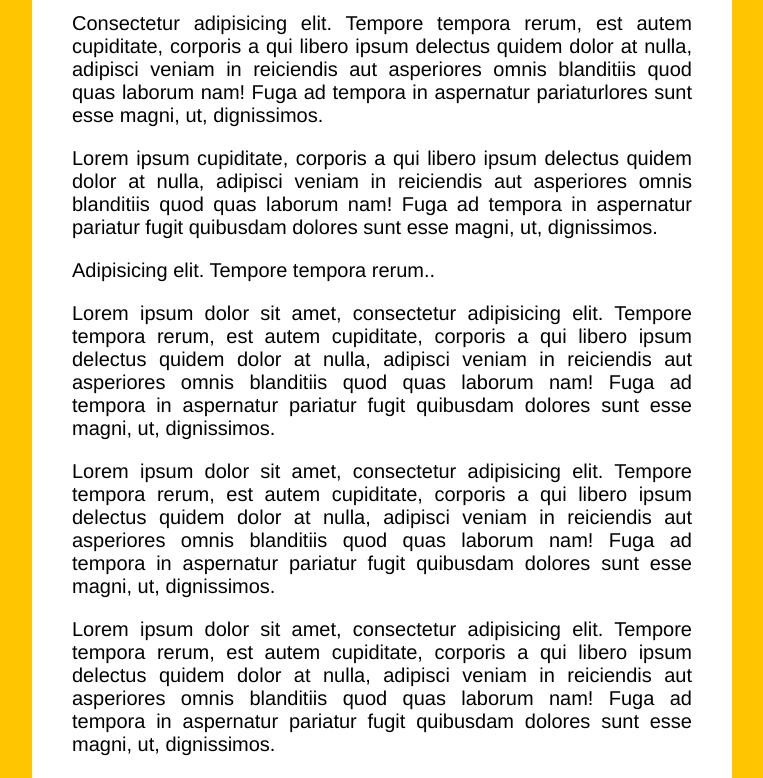
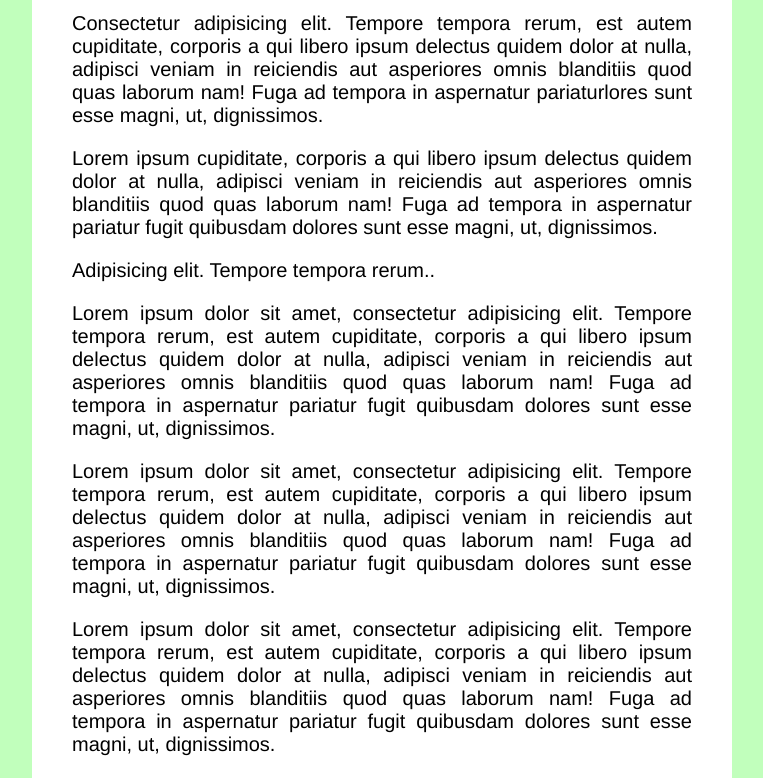
Before and after one commit to Netsujr/JS12-Slide_scroller, a plain HTML site: page index.html in a window 1280 px wide. Shown: the part 200-978 px from the top of the page, without its empty margins (258-1021 px from the left). Drawn offline with Linux system fonts and the light colour scheme.

Commit message:
changed bg color

```diff
--- a/style.css
+++ b/style.css
@@ -1,6 +1,6 @@
 html {
   box-sizing: border-box;
-  background: #ffc600;
+  background: #c1ffbc;
   font-family: "helvetica neue";
   font-size: 20px;
   font-weight: 200;
```
